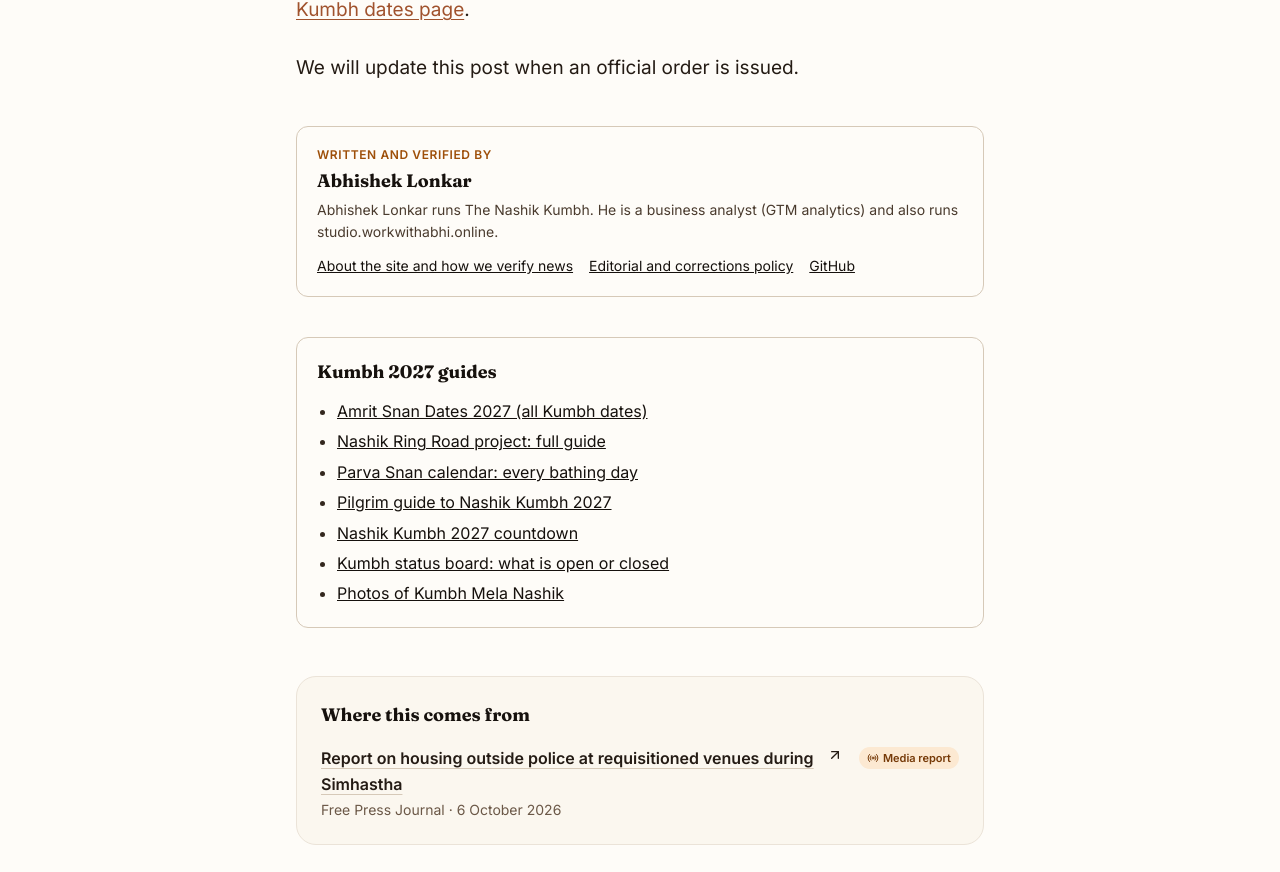
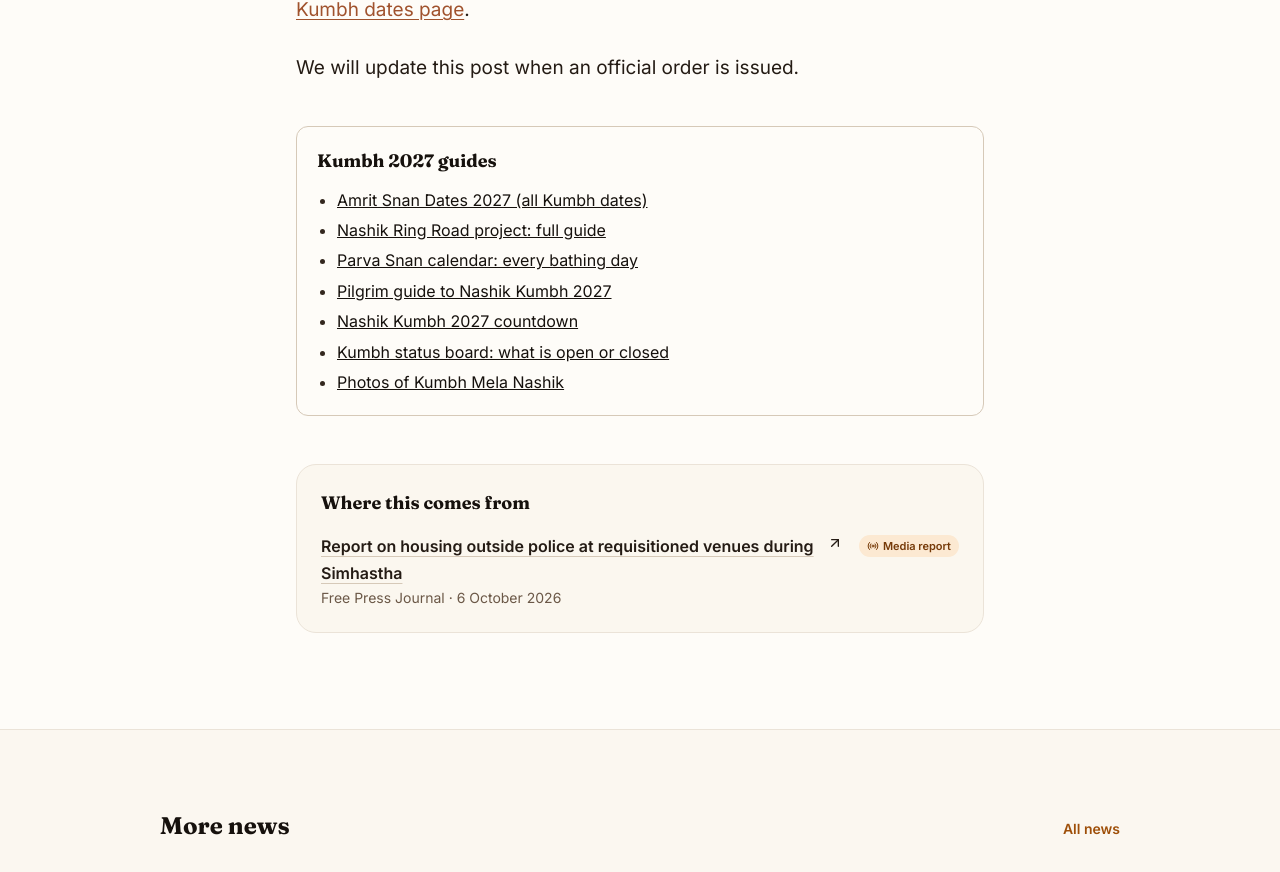
Before and after one commit to lonkarabhishek/thenashikkumbh, a Next.js app: page /en/blog/40000-outside-police-housed-in-127-wedding-halls-and-67-lodges in a window 1280 px wide. Shown: the part 2937-3809 px from the top of the page. Built offline with nearby package versions, Linux system fonts and the light colour scheme.

Commit message:
Remove the mid-article author card from blog posts.
Abhishek does not want the Written and verified by card after the article body. The site footer author treatment stays.

Co-authored-by: lonkarabhishek <lonkarabhishek@users.noreply.github.com>

```diff
--- a/src/components/blog/BlogArticleView.tsx
+++ b/src/components/blog/BlogArticleView.tsx
@@ -2,7 +2,6 @@
 
 import { useEffect, useState } from "react";
 import Link from "@/components/LocaleLink";
-import AuthorBox from "@/components/trust/AuthorBox";
 import DatesCanonicalNote from "@/components/trust/DatesCanonicalNote";
 import { DATE_INTENT_SLUGS } from "@/data/siteOwner";
 import NewsRelatedGuides from "@/components/seo/NewsRelatedGuides";
@@ -349,8 +348,6 @@ export default function BlogArticleView({
             </section>
           )}
 
-          <AuthorBox />
-
           {/* Sources */}
           <NewsRelatedGuides currentSlug={article.slug} />
 
```
